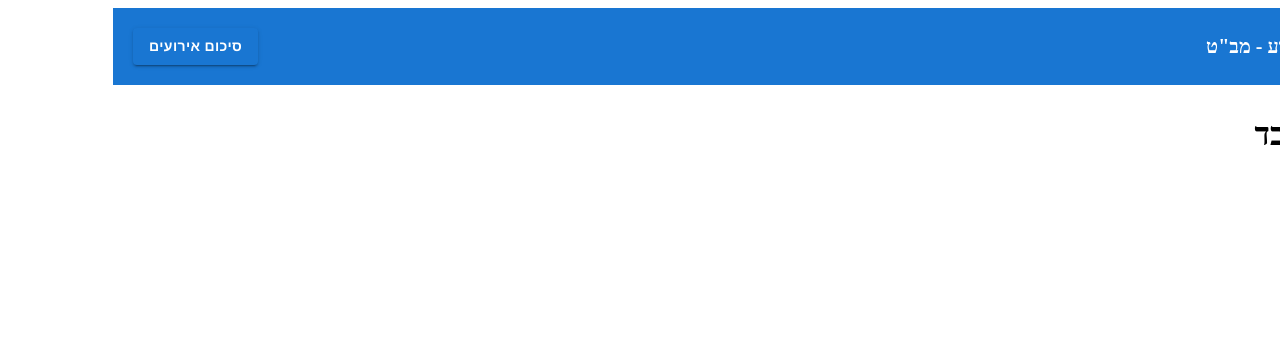
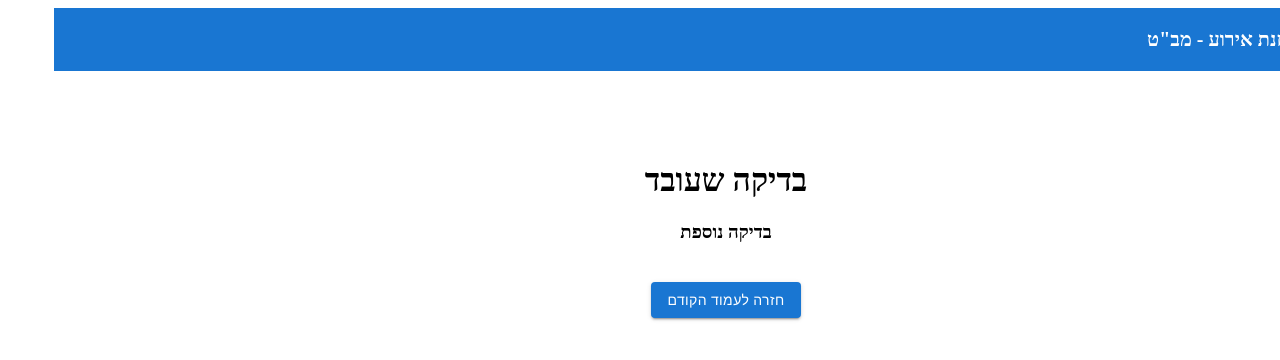
Before and after one commit to OrMashiach25/safetyOrMashiach, a React (Vite) app: page /page1 in a window 1280 px wide. Shown: the top 360 px of the page. Built offline with nearby package versions, Linux system fonts and the light colour scheme.

Commit message:
סידור ה-NavBar שיופיע בשני המסכים ויכולת מעבר בין המסכים

```diff
--- a/src/App.tsx
+++ b/src/App.tsx
@@ -2,20 +2,29 @@ import "./App.css";
 import Navbar from "./components/NavbarComponents/Navber";
 import EventForm from "./components/EventForm";
 import NewPage from "./components/Page1/NewPage";
-import { BrowserRouter as Router, Routes, Route } from "react-router-dom";
-
+import { BrowserRouter as Router, Routes, Route, useLocation } from "react-router-dom";
 
 function App() {
   return (
     <Router>
-      <Navbar/>
-        <div dir="rtl" className="from-container">
+      <AppContent/>
+    </Router>
+  );
+}
+
+
+function AppContent() {
+  const location = useLocation();
+  const isSecondPage = location.pathname === "/page1";
+
+  return (
+    <div dir="rtl" className="from-container">
+      <Navbar showButton = {!isSecondPage} />
           <Routes>
             <Route path="/" element= {<EventForm/>} />
             <Route path="/page1" element= {<NewPage/>} />
           </Routes>
-        </div>
-    </Router>
+    </div>
   );
 }
 export default App
--- a/src/components/NavbarComponents/NavbarButton.tsx
+++ b/src/components/NavbarComponents/NavbarButton.tsx
@@ -1,7 +1,7 @@
 import Button from "@mui/material/Button";
 import { useNavigate } from "react-router-dom";
 
-type Props = { text: string; };
+type Props = { text: string; onClick?: () => void;};
 
 function NavbarButton({ text }: Props) {
   const navigate = useNavigate();
--- a/src/components/NavbarComponents/Navber.tsx
+++ b/src/components/NavbarComponents/Navber.tsx
@@ -1,6 +1,10 @@
 import NavbarButton from "./NavbarButton";
 
-function Navbar() {
+type NavbarProps = {
+  showButton?: boolean;
+};
+
+function Navbar({ showButton = true }: NavbarProps) {
   return (
     <nav
       style={{
@@ -18,7 +22,11 @@ function Navbar() {
       }}
     >
       טופס הזנת אירוע - מב"ט
-      <NavbarButton text="סיכום אירועים" onClick={() => (window.location.href = "/new-page")} />
+      {showButton && (
+        <NavbarButton text="סיכום אירועים"
+        onClick={() => (window.location.href = "/page1")} />
+      )}
+
     </nav>
   );
 }
--- a/src/components/Page1/NewPage.tsx
+++ b/src/components/Page1/NewPage.tsx
@@ -1,11 +1,28 @@
+import { useNavigate } from "react-router-dom";
+import Button from "@mui/material/Button";
+
 function NewPage() {
-    return (
-        <>
-            <h1>בדיקה שעובד</h1>
-            <h3>בדיקה נוספת</h3>;
-        </>
+  const navigate = useNavigate();
 
-    );
+  function goBack() {
+    navigate(-1);
+  }
+
+  return (
+    <div dir="rtl" style={{ textAlign: "center", marginTop: "50px" }}>
+      <h1>בדיקה שעובד</h1>
+      <h3>בדיקה נוספת</h3>
+
+      <Button
+        variant="contained"
+        color="primary"
+        onClick={goBack}
+        style={{ marginTop: "20px" }}
+      >
+        חזרה לעמוד הקודם
+      </Button>
+    </div>
+  );
 }
 
-export default NewPage
+export default NewPage;
```
